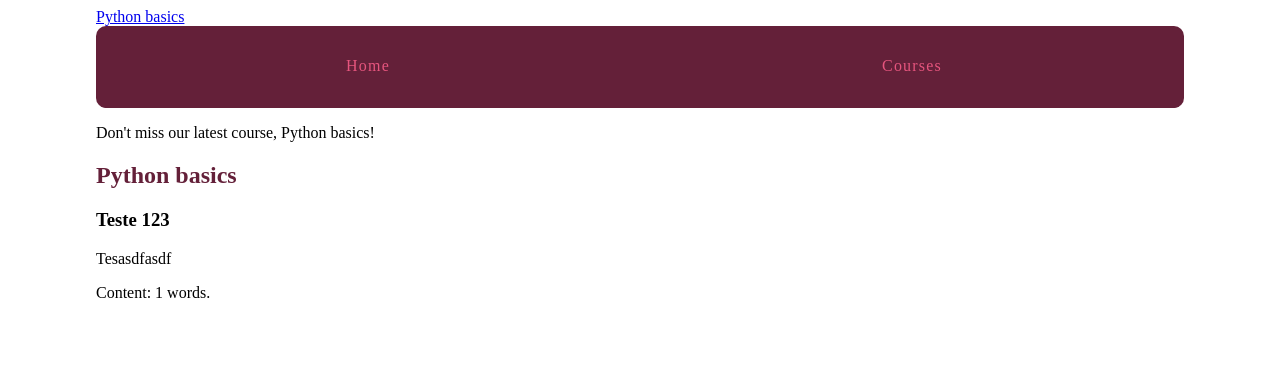
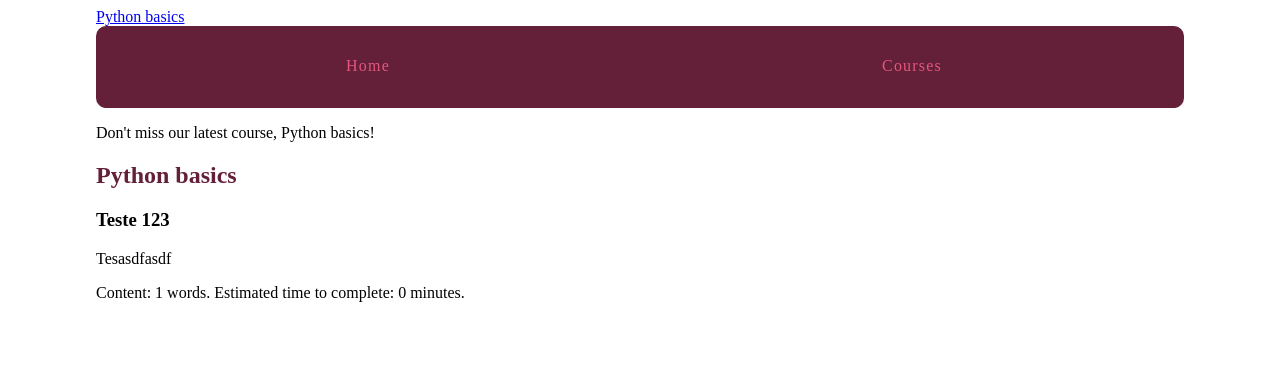
Before and after one commit to rgerhardt/Treehouse_Python_Track, a Django app: page /courses/1/1 in a window 1280 px wide. Shown: the top 368 px of the page. Run offline with Django 3.2, Linux system fonts and the light colour scheme; data comes from the database, SQL or seed files in the repository.

Commit message:
Added step estimated time

```diff
--- a/learning_site/courses/templates/courses/step_detail.html
+++ b/learning_site/courses/templates/courses/step_detail.html
@@ -1,4 +1,5 @@
 {% extends 'layout.html' %}
+{% load course_extras %}
 
 {% block title %} {{ step.title}} {% endblock %}
 
@@ -8,6 +9,7 @@
     <h3>{{ step.title }}</h3>
     {% with con=step.content %}
         {{ con|linebreaks }} Content: {{ con|wordcount }} words.
+        Estimated time to complete: {{  con|wordcount|time_estimate }} minute{{ con|wordcount|time_estimate|pluralize }}.
     {% endwith %}
 </article>
 
```
